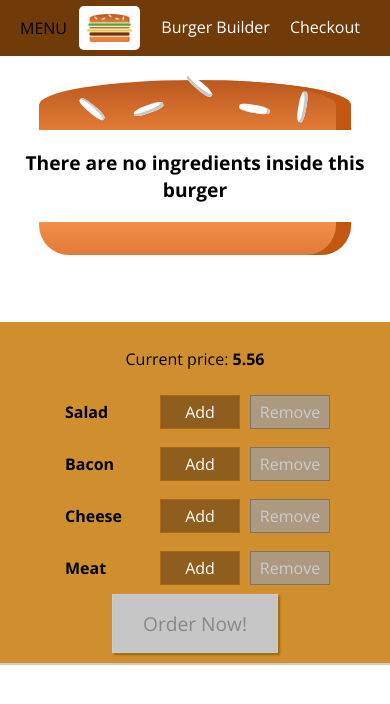
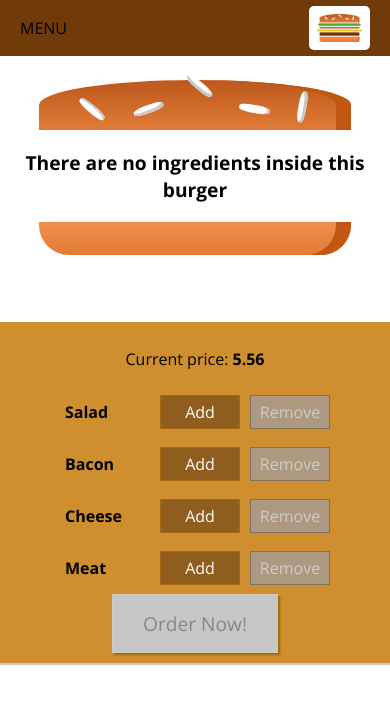
Before and after one commit to ewhanhan/Burger-Builder, a React (Create React App) app: page / in a window 390 px wide. Shown: the top 704 px of the page. Built offline with nearby package versions, Linux system fonts and the light colour scheme.

Commit message:
added responsive sidedrawer

```diff
--- a/src/App.js
+++ b/src/App.js
@@ -1,4 +1,4 @@
-import Layout from './component/Layout/Layout.js';
+import Layout from './container/Layout/Layout.js';
 import BurgerBuilderPage from './container/BurgerBuilderPage/BurgerBuilderPage.js';
 
 function App() {
--- a/src/component/Layout/Layout.js
+++ /dev/null
@@ -1,13 +0,0 @@
-import React from 'react';
-import styles from './Layout.module.css';
-import Toolbar from '../Navigation/Toolbar/Toolbar.js';
-
-const Layout = (props) => {
-  return (
-    <>
-      <Toolbar />
-      <main className={styles.Content}>{props.children}</main>
-    </>
-  );
-};
-export default Layout;
--- a/src/component/Logo/Logo.module.css
+++ b/src/component/Logo/Logo.module.css
@@ -2,7 +2,7 @@
   background-color: white;
   padding: 8px;
   border-radius: 5px;
-  height: 80%;
+  height: 100%;
   box-sizing: border-box;
 }
 
--- a/src/component/Navigation/NavigationItems/NavigationItem/Navigationitem.module.css
+++ b/src/component/Navigation/NavigationItems/NavigationItem/Navigationitem.module.css
@@ -1,8 +1,30 @@
+.NavigationItem {
+  margin: 10px 0;
+  box-sizing: border-box;
+  display: block;
+  width: 100%;
+}
+
+.NavigationItem a {
+  color: #8f5c2c;
+  text-decoration: none;
+  width: 100%;
+  display: block;
+  box-sizing: border-box;
+}
+
+.NavigationItem a:hover,
+.NavigationItem a:active,
+.NavigationItem a.active {
+  color: #40a4c8;
+}
+@media (mind-width: 500px) {
   .NavigationItem {
     margin: 0;
     box-sizing: border-box;
     display: flex;
     height: 100%;
+    width: auto;
     align-items: center;
   }
 
@@ -22,3 +44,4 @@
     border-bottom: 4px solid #40a4c8;
     color: white;
   }
+}
--- a/src/component/Navigation/NavigationItems/NavigationItems.module.css
+++ b/src/component/Navigation/NavigationItems/NavigationItems.module.css
@@ -3,6 +3,13 @@
   padding: 0;
   list-style: none;
   display: flex;
+  flex-flow: column;
   align-items: center;
   height: 100%;
 }
+
+@media (mind-width: 500px) {
+  .NavigationItems {
+    flex-flow: row;
+  }
+}
--- /dev/null
+++ b/src/component/Navigation/SideDrawer/SideDrawer.js
@@ -0,0 +1,29 @@
+import React from 'react';
+import Logo from '../../Logo/Logo.js';
+import NavigationItems from '../NavigationItems/NavigationItems.js';
+import styles from './SideDrawer.module.css';
+import Backdrop from '../../UI/Backdrop/Backdrop.js';
+
+const SideDrawer = (props) => {
+  const attachedClasses = props.isSideDrawerShowing
+    ? [styles.SideDrawer, styles.Open]
+    : [styles.SideDrawer, styles.Close];
+
+  return (
+    <>
+      <Backdrop
+        isShowing={props.isSideDrawerShowing}
+        isClicked={props.closeSideDrawerClickFn}
+      />
+      <div className={attachedClasses.join(' ')}>
+        <div className={styles.Logo}>
+          <Logo />
+        </div>
+        <nav>
+          <NavigationItems />
+        </nav>
+      </div>
+    </>
+  );
+};
+export default SideDrawer;
--- /dev/null
+++ b/src/component/Navigation/SideDrawer/SideDrawer.module.css
@@ -0,0 +1,32 @@
+.SideDrawer {
+  position: fixed;
+  width: 280 px;
+  max-width: 70%;
+  height: 100%;
+  left: 0;
+  top: 0;
+  z-index: 200;
+  background-color: white;
+  padding: 32px 16px;
+  box-sizing: border-box;
+  transition: transform 0.3s ease-out;
+}
+
+@media (min-width: 500px) {
+  .SideDrawer {
+    display: none;
+  }
+}
+
+.Open {
+  transform: translateX(0);
+}
+
+.Close {
+  transform: translateX(-100%);
+}
+
+.Logo {
+  height: 11%;
+  margin-bottom: 32px;
+}
--- /dev/null
+++ b/src/component/Navigation/Toolbar/SideDrawerMenuButton/SideDrawerMenuButton.js
@@ -0,0 +1,7 @@
+import React from 'react';
+
+const SideDrawerMenuButton = (props) => {
+  return <div onClick={props.isClicked}>MENU</div>;
+};
+
+export default SideDrawerMenuButton;
--- a/src/component/Navigation/Toolbar/Toolbar.js
+++ b/src/component/Navigation/Toolbar/Toolbar.js
@@ -2,13 +2,18 @@ import React from 'react';
 import styles from './Toolbar.module.css';
 import Logo from '../../Logo//Logo.js';
 import NavigationItems from '../NavigationItems/NavigationItems.js';
+import SideDrawerMenuButton from './SideDrawerMenuButton//SideDrawerMenuButton.js';
 
 const Toolbar = (props) => {
   return (
     <header className={styles.Toolbar}>
-      <div>MENU</div>
-      <Logo />
-      <NavigationItems />
+      <SideDrawerMenuButton isClicked={props.toggleSideDrawer} />
+      <div className={styles.Logo}>
+        <Logo />
+      </div>
+      <nav className={styles.DesktopOnly}>
+        <NavigationItems />
+      </nav>
     </header>
   );
 };
--- a/src/component/Navigation/Toolbar/Toolbar.module.css
+++ b/src/component/Navigation/Toolbar/Toolbar.module.css
@@ -16,3 +16,13 @@
 .Toolbar nav {
   height: 100%;
 }
+
+.Logo {
+  height: 80%;
+}
+
+@media (max-width: 499px) {
+  .DesktopOnly {
+    display: none;
+  }
+}
--- /dev/null
+++ b/src/container/Layout/Layout.js
@@ -0,0 +1,34 @@
+import styles from './Layout.module.css';
+import Toolbar from '../../component/Navigation/Toolbar/Toolbar.js';
+import SideDrawer from '../../component/Navigation/SideDrawer/SideDrawer.js';
+import React, { Component } from 'react';
+
+export class Layout extends Component {
+  state = {
+    isSideDrawerShowing: false,
+  };
+
+  closeSideDrawerHandler = () => {
+    this.setState({ isSideDrawerShowing: false });
+  };
+
+  toggleSideDrawer = () => {
+    this.setState((prevState) => {
+      return { isSideDrawerShowing: !prevState.isSideDrawerShowing };
+    });
+  };
+
+  render() {
+    return (
+      <>
+        <Toolbar toggleSideDrawer={this.toggleSideDrawer} />
+        <SideDrawer
+          isSideDrawerShowing={this.state.isSideDrawerShowing}
+          closeSideDrawerClickFn={this.closeSideDrawerHandler}
+        />
+        <main className={styles.Content}>{this.props.children}</main>
+      </>
+    );
+  }
+}
+export default Layout;
```
Also changed, not shown: src/container/Layout/Layout.module.css (renamed from src/component/Layout/Layout.module.css), 1 other file (tests, documents, lock files or other folders). Lines whose indentation alone changed are shown as unchanged.
